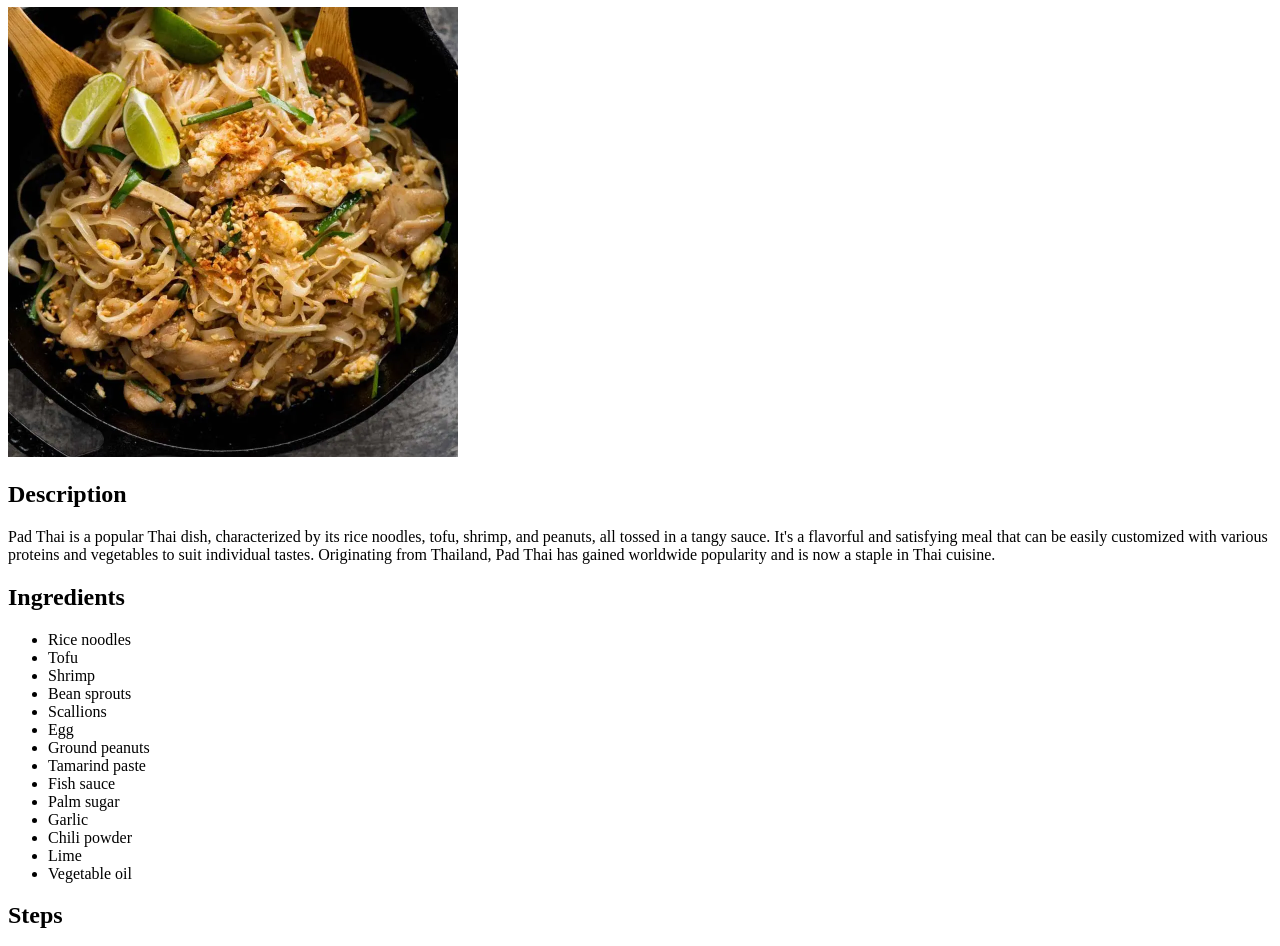
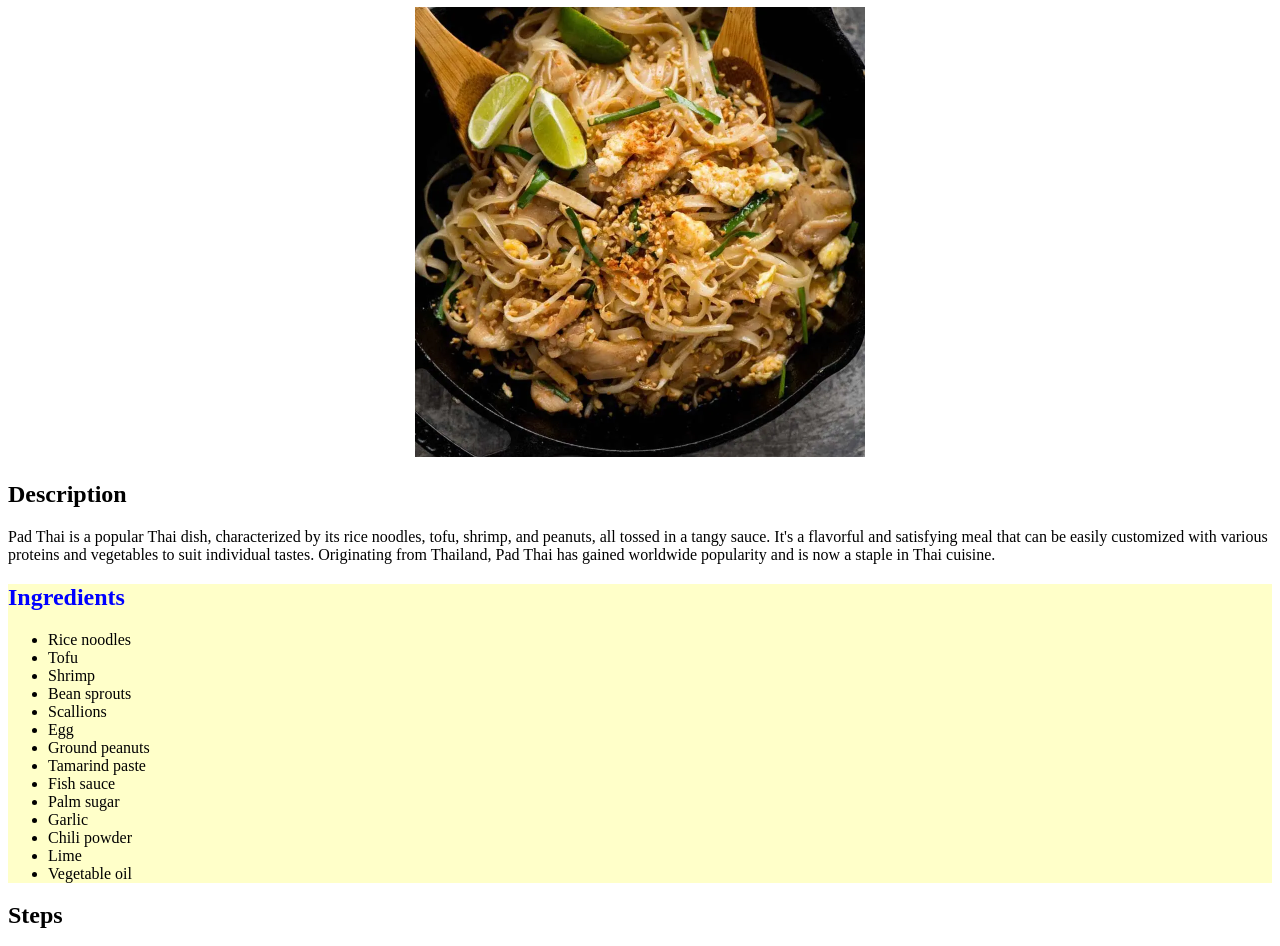
Before and after one commit to vozKingdom/odin-recipes, a plain HTML site: page recipes/pad-thai.html in a window 1280 px wide. Shown: the part 73-1019 px from the top of the page. Drawn offline with Linux system fonts and the light colour scheme; files that its build step writes are made by us from their sources.

Commit message:
Add css to index/recipe pages + add index img
Classed intro elements in index/recipe pages with <div>, and applied css styling.  Classed ingredient sections of recipe pages with <div> and applied css styling. Added index img for aesthetics.

```diff
--- a/css/styles.css
+++ b/css/styles.css
@@ -0,0 +1,17 @@
+.intro{
+    text-align: center;
+}
+
+.intro.home h1{
+    background-color: aqua;
+    font-family: 'Times New Roman''Brush Script MT''Lucida Sans';
+    font-size: xx-large;
+}
+
+.ingredients{
+    background-color:rgb(255, 255, 201);
+}
+
+.ingredients h2{
+    color: blue;
+}
--- a/recipes/pad-thai.html
+++ b/recipes/pad-thai.html
@@ -3,16 +3,20 @@
 <head>
     <title>Pad Thai Recipe</title>
     <meta charset="UTF-8">
-    <link rel="stylesheet" href="./css/styles.css">
+    <link rel="stylesheet" href="../css/styles.css">
 </head>
 
 <body>
+    <div class="intro">
         <h1>Pad Thai</h1>
         <img src="../img/pad-thai.webp" width="450" height="450">
+    </div>
 
     <h2>Description</h2>
         <p>Pad Thai is a popular Thai dish, characterized by its rice noodles, tofu, shrimp, and peanuts, all tossed in a tangy sauce. It's a flavorful and satisfying meal that can be easily customized with various proteins and vegetables to suit individual tastes. Originating from Thailand, Pad Thai has gained worldwide popularity and is now a staple in Thai cuisine.</p>
 
+
+    <div class="ingredients">
         <h2>Ingredients</h2>
             <ul>
                 <li>Rice noodles
@@ -30,6 +34,7 @@
                 <li>Lime</li>
                 <li>Vegetable oil</li>
             </ul>
+    </div>
 
     <h2>Steps</h2>
         <ol>
```
Also changed, not shown: index.html (+4 -1 lines), recipes/chicken-parmesan.html (+8 -3 lines), recipes/lasagna.html (+5 -1 lines), img/odin-holding-recipe-book.png (added). Lines whose indentation alone changed are shown as unchanged.
